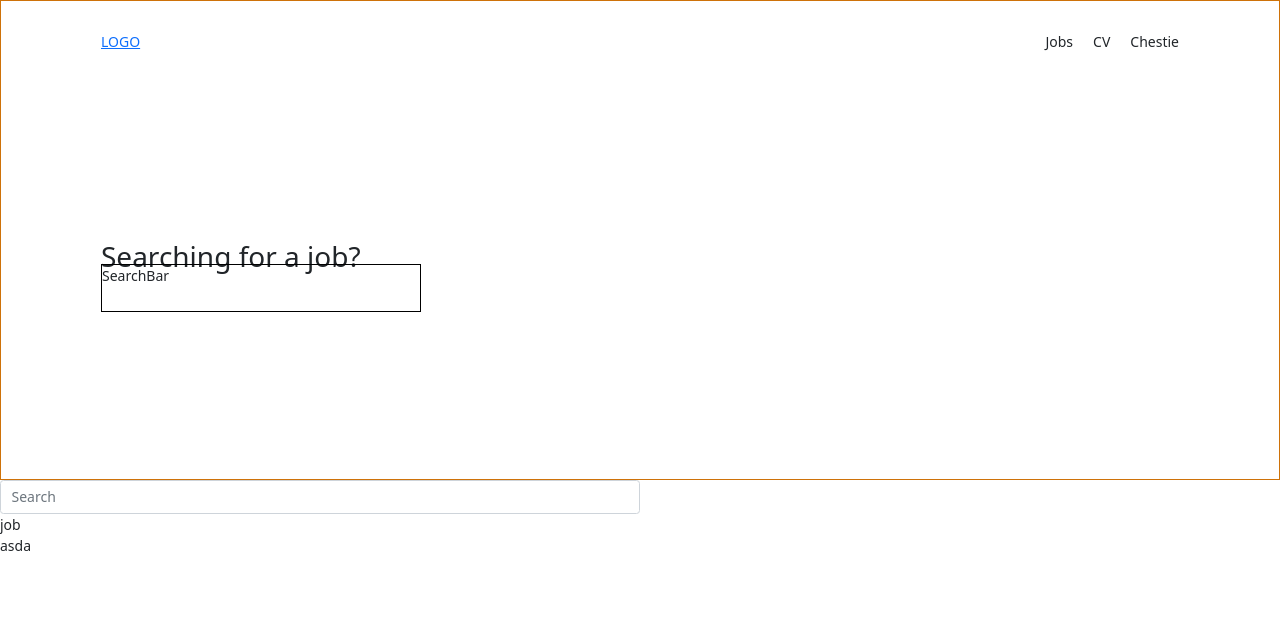
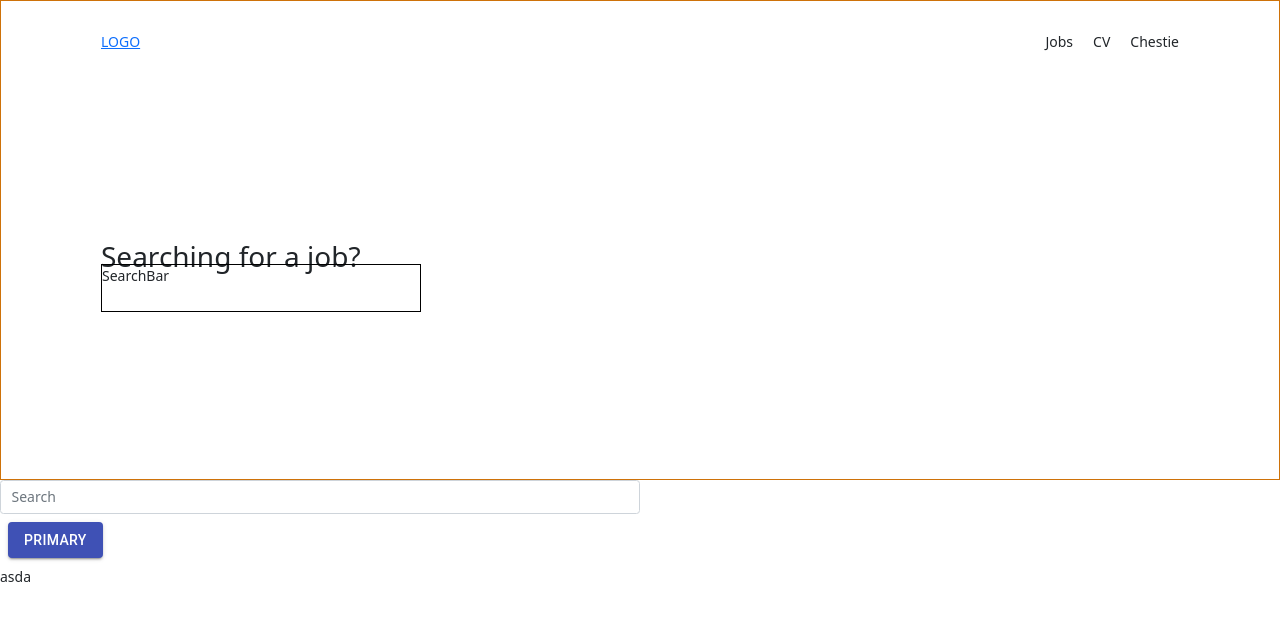
Before and after one commit to SabrinaStaicu/joblish-frontend, a React (Create React App) app: page / in a window 1280 px wide. Shown: the top 620 px of the page. Built offline with nearby package versions, Linux system fonts and the light colour scheme; no server answers.

Commit message:
Jobs can searched by search input

```diff
--- a/src/components/job/JobCard.js
+++ b/src/components/job/JobCard.js
@@ -1,11 +1,53 @@
 import React from 'react';
+import { makeStyles } from '@material-ui/core/styles';
+import Card from '@material-ui/core/Card';
+import CardActionArea from '@material-ui/core/CardActionArea';
+import CardActions from '@material-ui/core/CardActions';
+import CardContent from '@material-ui/core/CardContent';
+import CardMedia from '@material-ui/core/CardMedia';
+import Button from '@material-ui/core/Button';
+import Typography from '@material-ui/core/Typography';
 
-const JobCard = () => {
+const useStyles = makeStyles({
+    root: {
+        maxWidth: 345,
+    },
+    media: {
+        height: 140,
+    },
+});
+
+const JobCard = (props) => {
+    const classes = useStyles();
+
     return (
-        <div>
-            job
-        </div>
+        <Card className={classes.root}>
+            <CardActionArea>
+                <CardMedia
+                    className={classes.media}
+                    image="/static/images/cards/contemplative-reptile.jpg"
+                    title="Contemplative Reptile"
+                />
+                <CardContent>
+                    <Typography gutterBottom variant="h5" component="h2">
+                        {props.job.title}
+                    </Typography>
+                    <Typography variant="body2" color="textSecondary" component="p">
+                        Lizards are a widespread group of squamate reptiles, with over 6,000 species, ranging
+                        across all continents except Antarctica
+                    </Typography>
+                </CardContent>
+            </CardActionArea>
+            <CardActions>
+                <Button size="small" color="primary">
+                    Share
+                </Button>
+                <Button size="small" color="primary">
+                    Learn More
+                </Button>
+            </CardActions>
+        </Card>
     );
-};
+}
 
 export default JobCard;
--- a/src/components/main/JobsSection.js
+++ b/src/components/main/JobsSection.js
@@ -1,30 +1,62 @@
 import React, {useEffect, useState} from 'react'
 import JobCard from '../job/JobCard'
 import JobService from "../../service/JobService";
-import SearchBar from "./SearchBar";
 import 'bootstrap/dist/css/bootstrap.min.css';
+import { MDBCol } from "mdbreact";
+import { makeStyles } from '@material-ui/core/styles';
+import Button from '@material-ui/core/Button';
 
+const useStyles = makeStyles((theme) => ({
+    root: {
+        '& > *': {
+            margin: theme.spacing(1),
+        },
+    },
+}));
 
 const JobsSection = () => {
-    const [isLoading, setIsLoading] = useState();
+    const classes = useStyles();
     const [jobs, setJobs] = useState();
+    const [searchInput, setSearchInput] = useState();
 
-    useEffect(() => {
+    const getSearchInput = (event) => {
+        setSearchInput(event.target.value);
+    }
 
-        JobService.getJobs().then(r => {
+    const search = () => {
+        console.log(searchInput)
+        JobService.getJobsBySearchInput(searchInput).then(r => {
             console.log(r.data.jobs)
-            setJobs(r.data.jobs)
+            setJobs(r.data.jobs);
         })
-    }, [])
-
+    }
 
 
         return (
             <div>
-            <SearchBar />
-            <JobCard />
+                <MDBCol md="6">
+                    <input className="form-control" type="text" placeholder="Search" aria-label="Search" onChange={getSearchInput}/>
+                </MDBCol>
+                <div className={classes.root}>
+                    <Button variant="contained" color="primary" onClick={search}>
+                        Primary
+                    </Button>
+                </div>
+                {
+                    jobs ? (
+                        <div>
+                            {
+                                jobs.map(
+                                    job => <JobCard key={job.id} job={job}/>
+                                )
+                            }
+                        </div>
+                    ) : ("")
+                }
+
             </div>
         )
+
 }
 
 export default JobsSection
--- a/src/components/main/SearchBar.js
+++ /dev/null
@@ -1,12 +0,0 @@
-import React from "react";
-import { MDBCol } from "mdbreact";
-
-const SearchBar = () => {
-    return (
-        <MDBCol md="6">
-            <input className="form-control" type="text" placeholder="Search" aria-label="Search" />
-        </MDBCol>
-    );
-}
-
-export default SearchBar;
--- a/src/service/JobService.js
+++ b/src/service/JobService.js
@@ -1,12 +1,16 @@
 import axios from "axios";
 
-const JOBS_API_URL = "https://remotive.io/api/remote-jobs?category=software-dev";
+const JOBS_API_URL = "https://remotive.io/api/remote-jobs";
 const API_KEY = "2a2e2571-8596-4969-8f0c-4e7ebd6dd4b6";
 
 
 class JobService {
-    getJobs() {
-        return axios.get(JOBS_API_URL);
+    getJobsByCategory(category) {
+        return axios.get(`${JOBS_API_URL}?category=${category}`);
+    }
+
+    getJobsBySearchInput(searchInput) {
+        return axios.get(`${JOBS_API_URL}?search=${searchInput}`)
     }
 }
 
```
Lines whose indentation alone changed are shown as unchanged.
